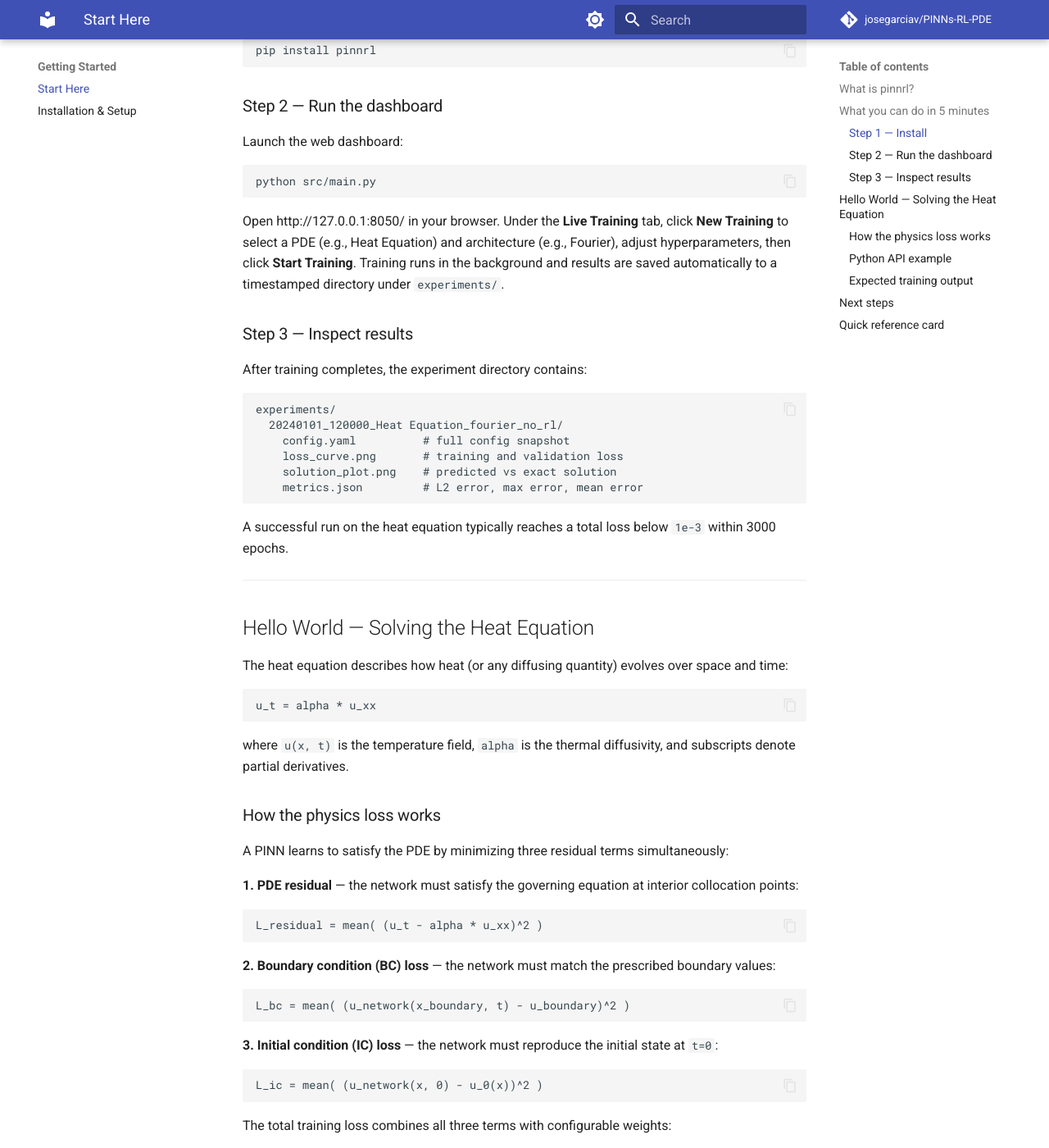
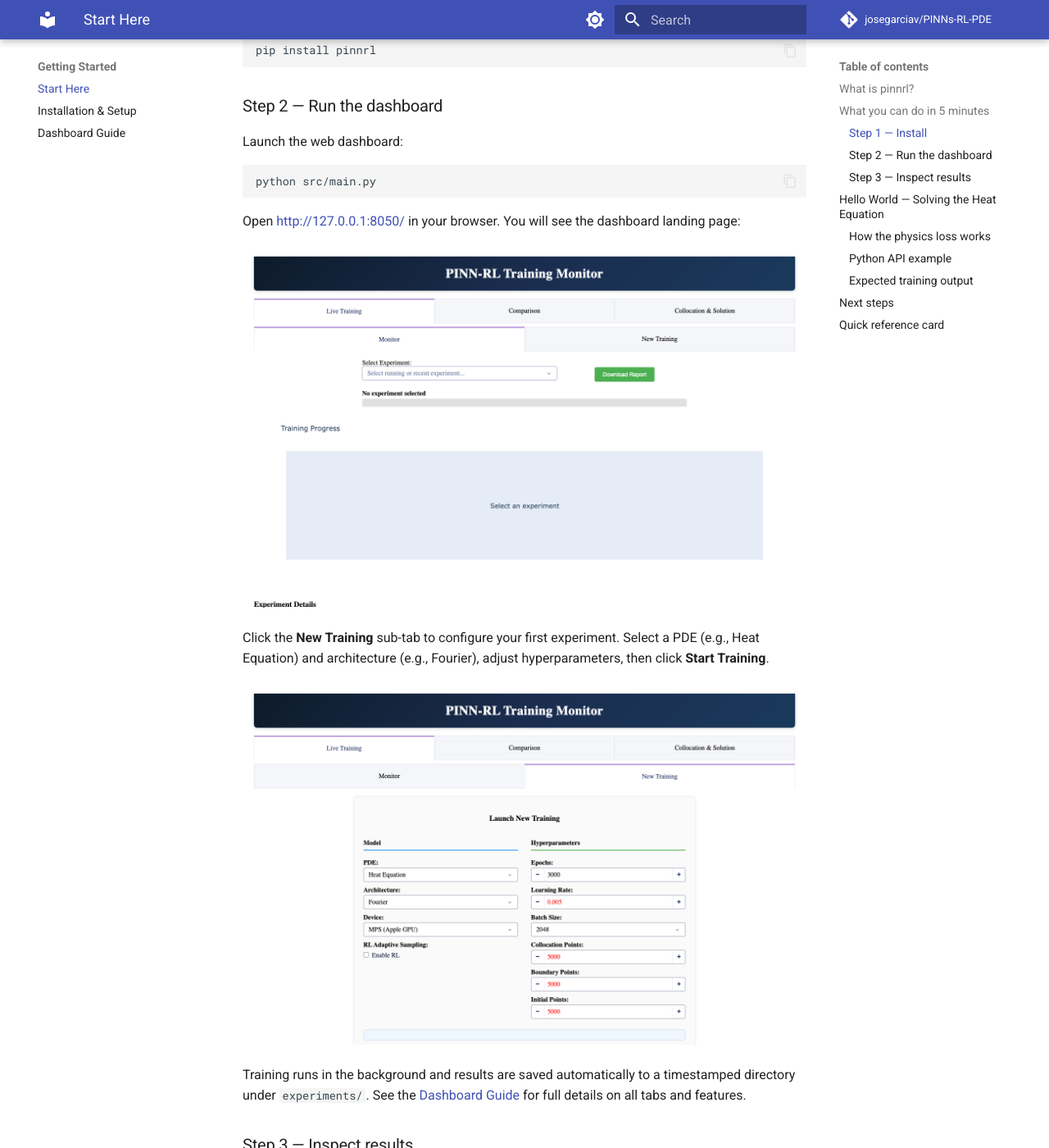
Before and after one commit to josegarciav/PINNs-RL-PDE, an MkDocs documentation site: the page built from docs/start_here.md, in a window 1280 px wide and 1400 px high, scrolled down 792 px. Shown: the whole window at 82% size. Built offline with MkDocs 1.6.1 and Material for MkDocs 9.7.7, drawn with Linux system fonts in a browser that asks for light colours; comment, search, counter and statistics services are not loaded; some of the changed text lies outside the part shown.

Commit message:
docs: adding dashboard page

````diff
--- a/docs/start_here.md
+++ b/docs/start_here.md
@@ -34,7 +34,15 @@ Launch the web dashboard:
 python src/main.py
 ```
 
-Open http://127.0.0.1:8050/ in your browser. Under the **Live Training** tab, click **New Training** to select a PDE (e.g., Heat Equation) and architecture (e.g., Fourier), adjust hyperparameters, then click **Start Training**. Training runs in the background and results are saved automatically to a timestamped directory under `experiments/`.
+Open [http://127.0.0.1:8050/](http://127.0.0.1:8050/) in your browser. You will see the dashboard landing page:
+
+![Dashboard monitor view](assets/screenshots/dashboard-landing.png)
+
+Click the **New Training** sub-tab to configure your first experiment. Select a PDE (e.g., Heat Equation) and architecture (e.g., Fourier), adjust hyperparameters, then click **Start Training**.
+
+![New Training form](assets/screenshots/dashboard-new-training.png)
+
+Training runs in the background and results are saved automatically to a timestamped directory under `experiments/`. See the [Dashboard Guide](dashboard.md) for full details on all tabs and features.
 
 ### Step 3 — Inspect results
 
@@ -167,6 +175,7 @@ The loss curve descends monotonically (with minor fluctuations from cosine LR an
 | Goal | Where to go |
 |---|---|
 | Full installation, GPU setup, troubleshooting | [docs/setup.md](setup.md) |
+| Dashboard features and workflow | [docs/dashboard.md](dashboard.md) |
 | Architecture selection and training loop internals | [docs/ARCHITECTURE.md](ARCHITECTURE.md) |
 | Interactive examples and comparisons | `notebooks/PINN_intro_workshop.ipynb` |
 | Sampling strategies (uniform, stratified, RAR, RL) | [Sampling Strategies](sampling_strategies.md) |
--- a/mkdocs.yml
+++ b/mkdocs.yml
@@ -57,6 +57,7 @@ nav:
   - Getting Started:
     - Start Here: start_here.md
     - Installation & Setup: setup.md
+    - Dashboard Guide: dashboard.md
   - Architecture: ARCHITECTURE.md
   - Sampling Strategies: sampling_strategies.md
   - Roadmap: roadmap.md
````
Also changed, not shown: docs/dashboard.md (added, +125 -0 lines), docs/index.md (+1 -0 lines), docs/assets/screenshots/dashboard-collocation.png (added), docs/assets/screenshots/dashboard-comparison.png (added), docs/assets/screenshots/dashboard-landing.png (added), docs/assets/screenshots/dashboard-new-training.png (added).
